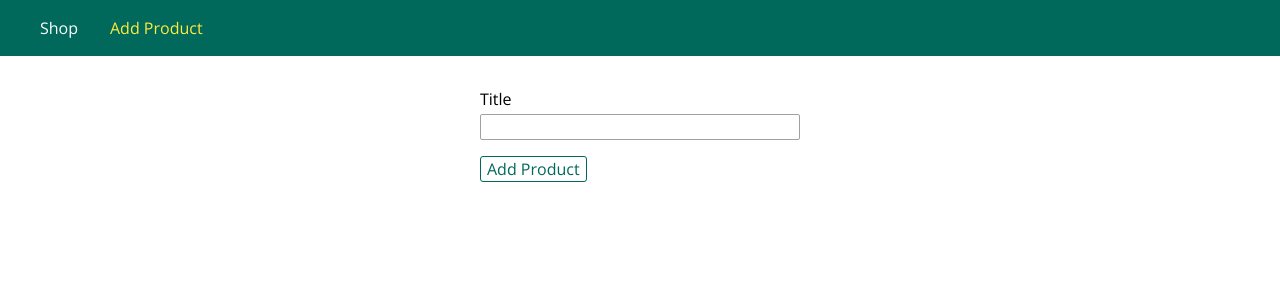
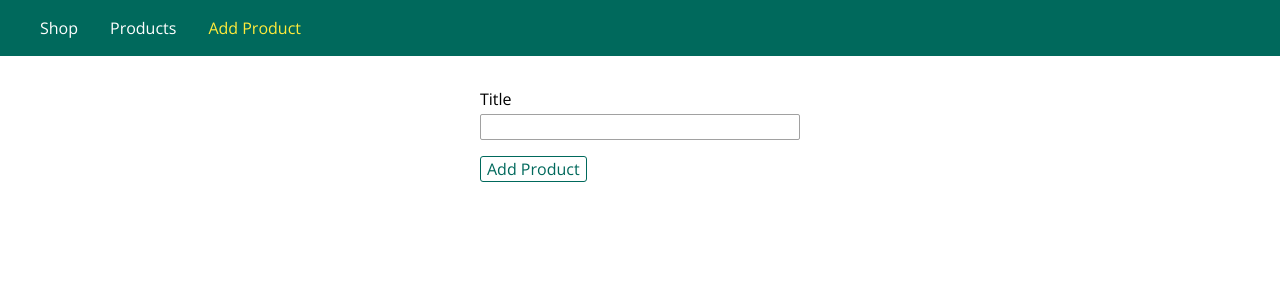
Before and after one commit to hawrot/NodeJs-Course, a Node server app: page /admin/add-product in a window 1280 px wide. Shown: the top 300 px of the page. Run offline with Node 20, Linux system fonts and the light colour scheme; some libraries are stand-ins or nearby versions.

Commit message:
Add product path to nav

```diff
--- a/views/includes/nav.ejs
+++ b/views/includes/nav.ejs
@@ -2,6 +2,7 @@
     <nav class="main-header__nav">
         <ul class="main-header__item-list">
             <li class="main-header__item"><a class="<%= path === '/' ? 'active' : '' %>" href="/">Shop</a></li>
+            <li class="main-header__item"><a class="<%= path === '/products' ? 'active' : '' %>" href="/products">Products</a></li>
             <li class="main-header__item"><a class="<%= path === '/admin/add-product' ? 'active' : '' %>" href="/admin/add-product">Add Product</a></li>
         </ul>
     </nav>
```
